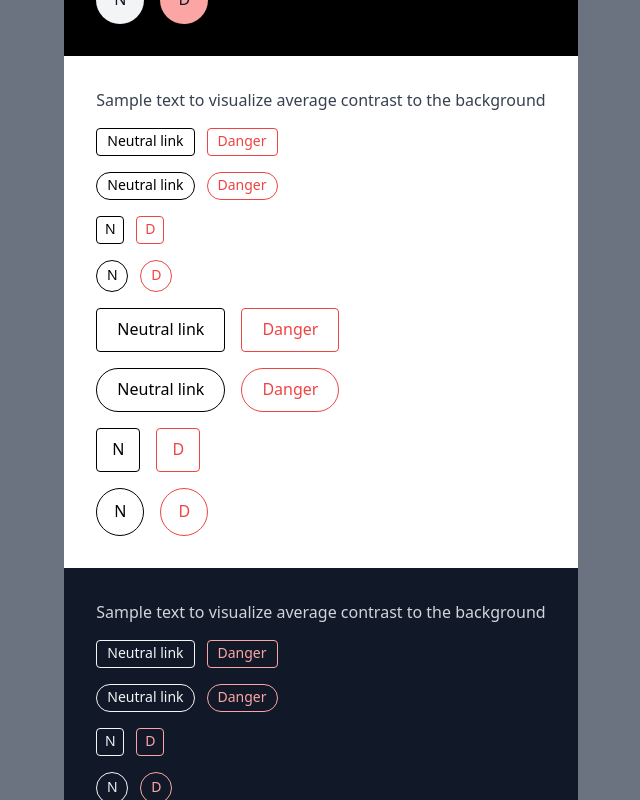
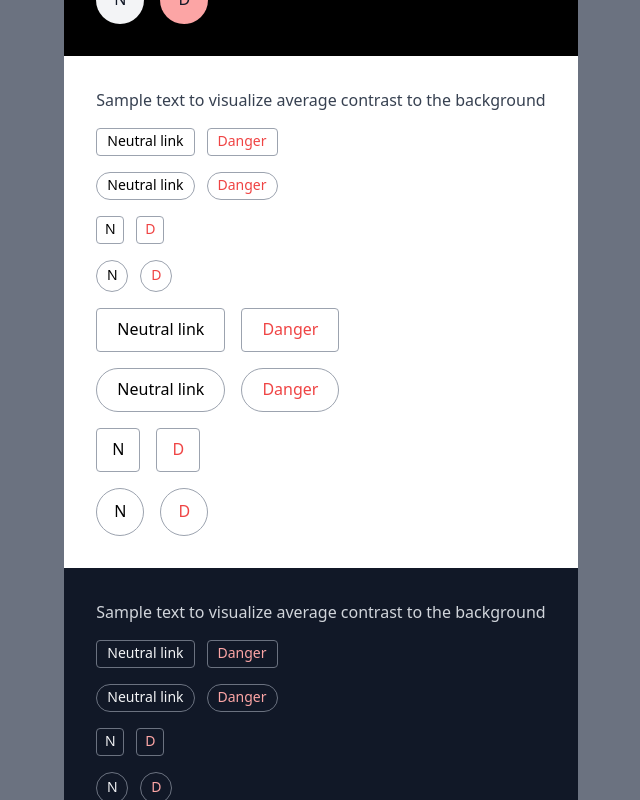
Before and after one commit to FlynnRider-000/nextjs-starter, a Next.js app: page / in a window 1280 px wide. Shown: the part 1480-2280 px from the top of the page, without its empty margins (319-959 px from the left). Built offline with nearby package versions, Linux system fonts and the light colour scheme.

Commit message:
refactor(SecondaryButton): adjust outline color

```diff
--- a/src/components/buttons/SecondaryButton.tsx
+++ b/src/components/buttons/SecondaryButton.tsx
@@ -33,7 +33,7 @@ export const SecondaryButton: PolymorphicForwardRefExoticComponent<
 			ref={ref}
 			intent={intent}
 			className={clsx(
-				"border-current",
+				"border-gray-400 dark:border-gray-500",
 				{
 					"text-black dark:text-gray-100 hover:bg-gray-100 dark:hover:bg-gray-700":
 						intent === "neutral",
--- a/src/components/buttons/_Button.tsx
+++ b/src/components/buttons/_Button.tsx
@@ -59,7 +59,7 @@ export const Button: PolymorphicForwardRefExoticComponent<
 					"rounded-full": shape === "pill" || shape === "circle",
 				},
 				{
-					"ring-gray-400": intent === "neutral",
+					"ring-gray-300 dark:ring-gray-400": intent === "neutral",
 					"ring-red-300 dark:ring-red-700": intent === "danger",
 				},
 				className,
```
